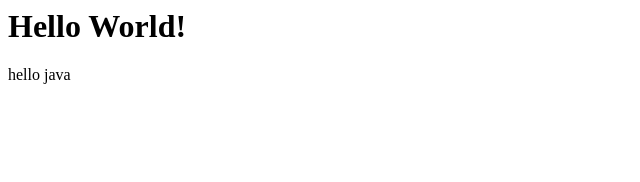
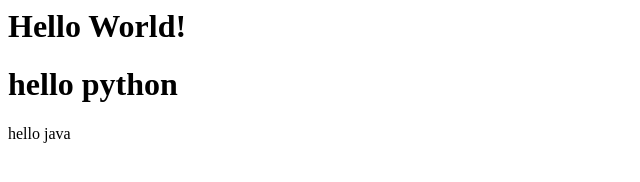
Before and after one commit to yadavjayshree2002-netizen/new, a plain HTML site: page index.html in a window 1280 px wide. Shown: the whole page, without its empty margins (0-640 px from the left). Drawn offline with Linux system fonts and the light colour scheme.

Commit message:
changes in index.html

```diff
--- a/index.html
+++ b/index.html
@@ -1,2 +1,3 @@
 <h1>Hello World!</h1>
+<h1>hello python</h1>
 <p>hello java</p>
```
